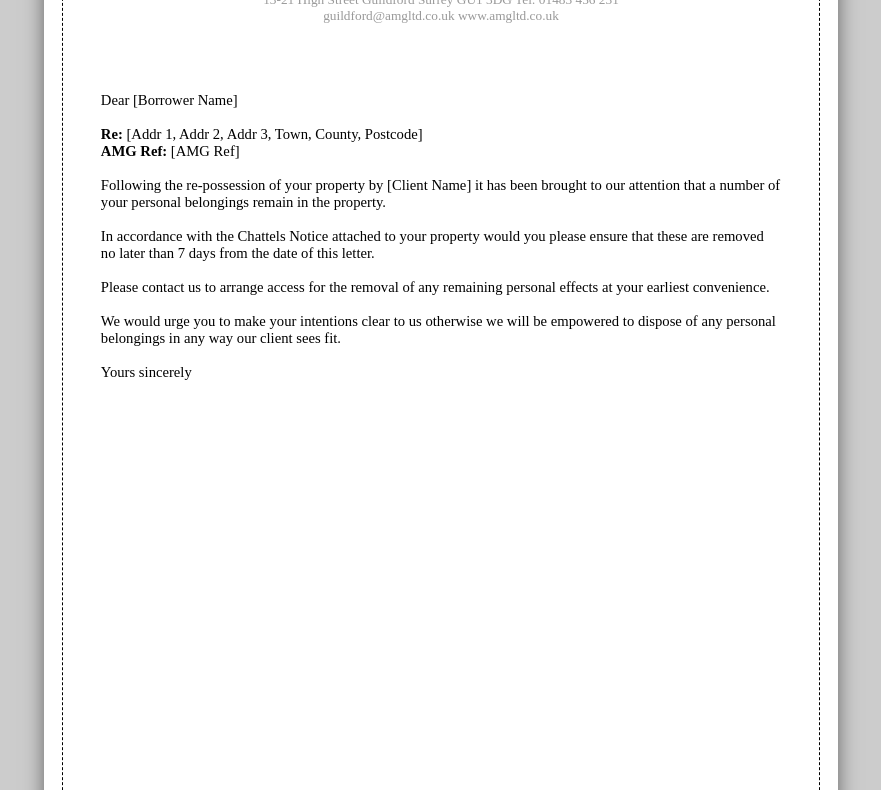
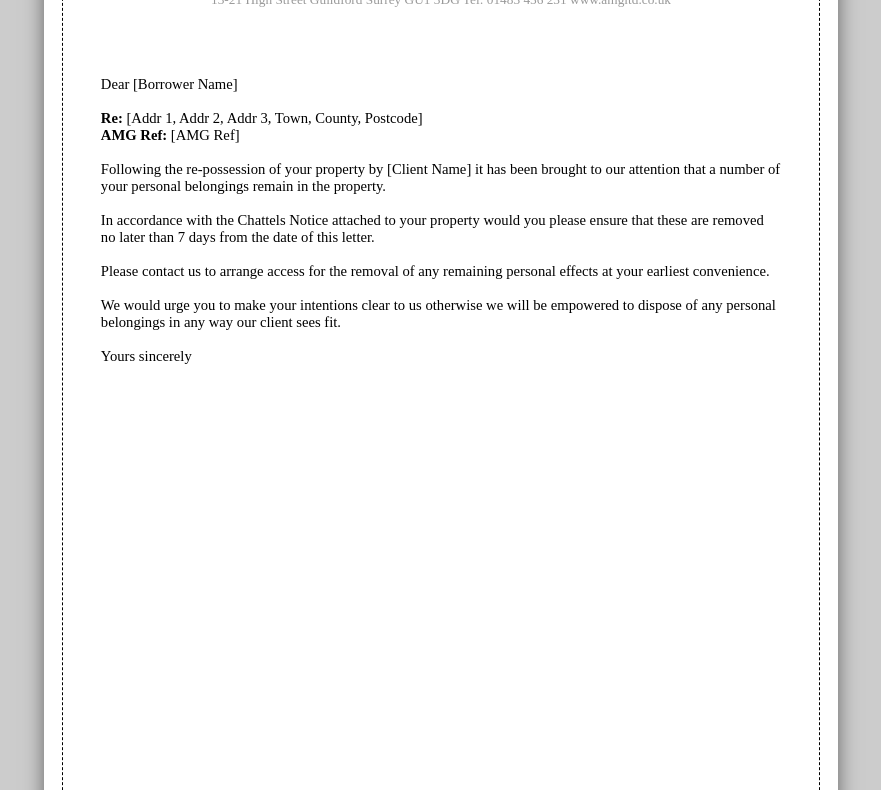
Before and after one commit to amg-jack/lettertemplates, a plain HTML site: page AMG Letter Template v1.html in a window 1280 px wide. Shown: the part 164-954 px from the top of the page, without its empty margins (199-1080 px from the left). Drawn offline with Linux system fonts and the light colour scheme.

Commit message:
Add files via upload

```diff
--- a/AMG Letter Template v1.html
+++ b/AMG Letter Template v1.html
@@ -31,8 +31,7 @@
                   Guildford
                   Surrey
                   GU1 3DG
-                  Tel: 01483 456 231 <br>
-                  guildford@amgltd.co.uk
+                  Tel: 01483 456 231
                   www.amgltd.co.uk
                 </div>
               </td>
```
Also changed, not shown: AMG Letter Template v2.html (+0 -1 lines), AMG Letter Template v3.html (+0 -1 lines).
